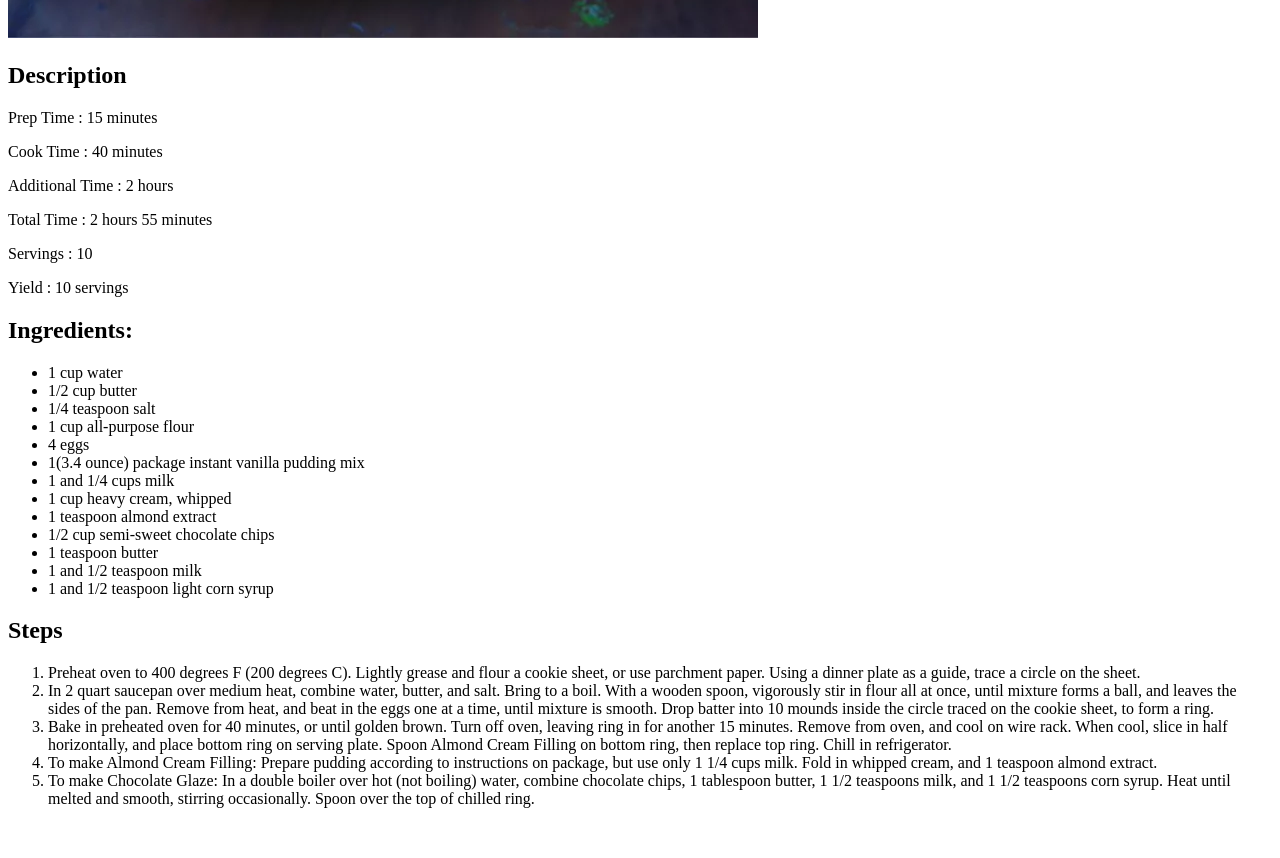
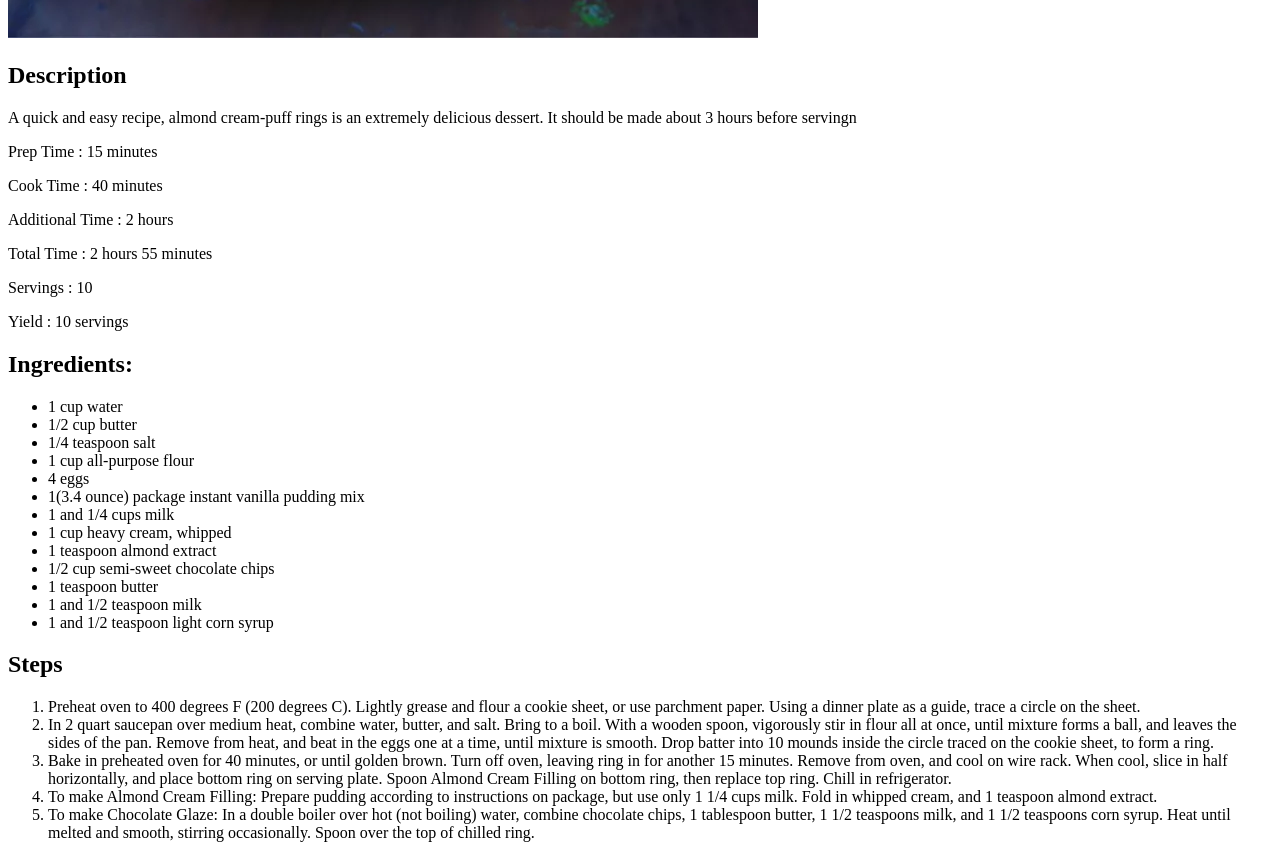
Before and after one commit to wickedzfrost/odin-recipes, a plain HTML site: page recipes/cream-puff.html in a window 1280 px wide. Shown: the part 792-1650 px from the top of the page. Before the commit the page ends 1616 px from the top, so only its background shows below. Drawn offline with Linux system fonts and the light colour scheme.

Commit message:
Add description to cream-puff.html

```diff
--- a/recipes/cream-puff.html
+++ b/recipes/cream-puff.html
@@ -10,7 +10,7 @@
     <img src="../img/cream-puff.jpg" alt="image of an almond cream-puff ring">
 
     <h2>Description</h2>
-
+    <p>A quick and easy recipe, almond cream-puff rings is an extremely delicious dessert. It should be made about 3 hours before servingn</p>
 
 
     <p>Prep Time : 15 minutes</p>
```
